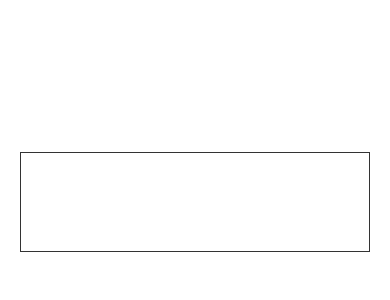
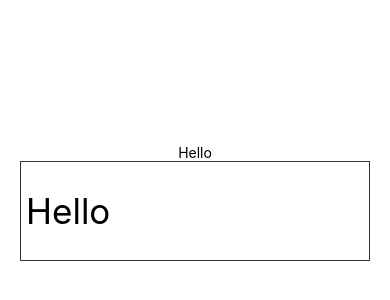
Before and after one commit to the-J/TipCalc, a React Native app in the folder tipcalc/: screen / in a window 390 px wide. Shown: the part 220-520 px from the top of the page. Built offline with nearby package versions, Linux system fonts and the light colour scheme.

Commit message:
handling input state

```diff
--- a/tipcalc/App.js
+++ b/tipcalc/App.js
@@ -4,10 +4,23 @@ import { TextInput, StyleSheet, Text, View } from 'react-native';
 import Hello from './Hello';
 
 export default class App extends React.Component {
+  constructor() {
+    super();
+
+    this.state = {
+      input: 'Hello'
+    };
+  }
+
   render() {
     return (
       <View style={styles.container}>
-        <TextInput style={styles.input} />
+        <Text>{this.state.input}</Text>
+        <TextInput
+          style={styles.input}
+          value={this.state.input}
+          onChangeText={text => this.setState({ input: text })}
+        />
       </View>
     );
   }
```
